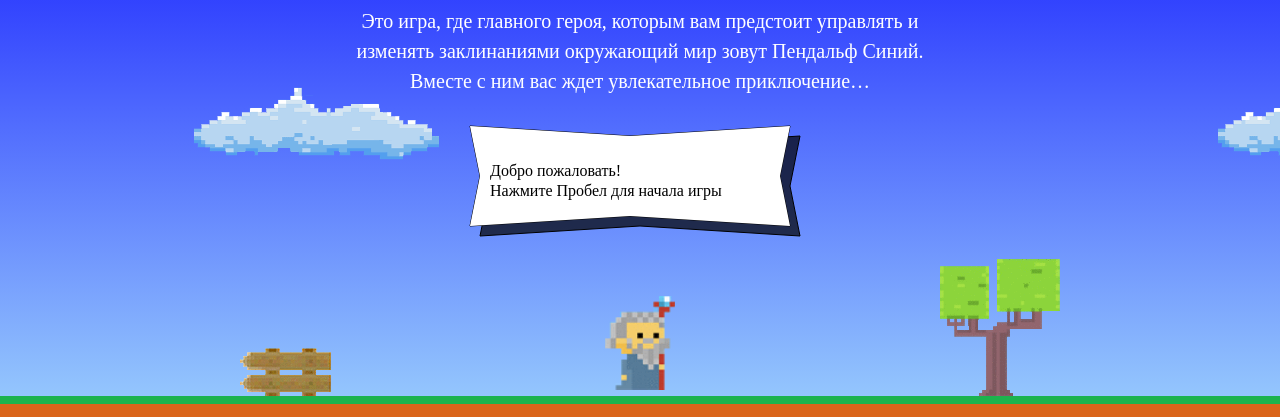
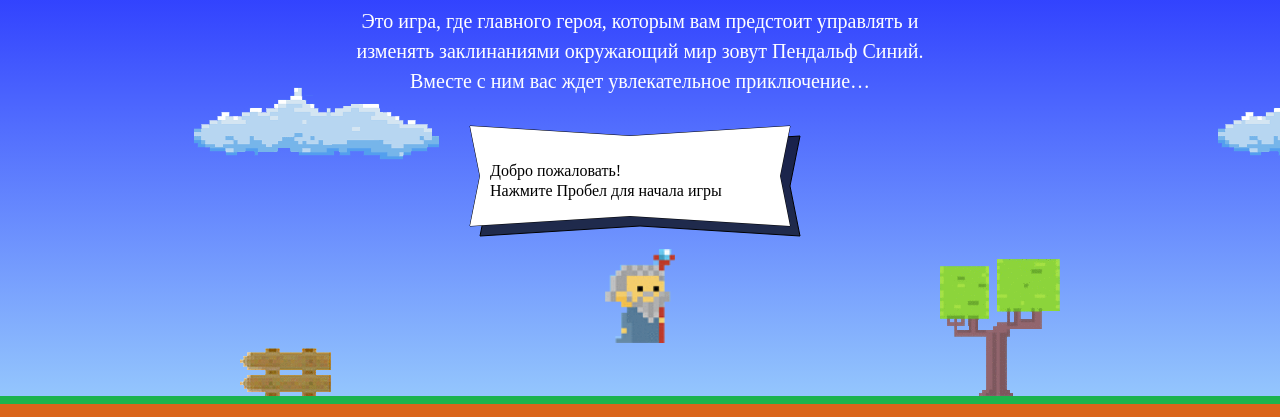
Before and after one commit to Linae77/778767-code-and-magick, a website: page index.html in a window 1280 px wide. Shown: the part 358-775 px from the top of the page. Drawn offline with Linux system fonts and the light colour scheme; a web font is replaced by a local one.

Commit message:
Задание 3 раздела: DOM-элементы

```diff
--- a/index.html
+++ b/index.html
@@ -182,23 +182,24 @@
 </template>
 
 <script type="text/javascript">
-  var fireballSize = 22;
+  var fireballSize = 22;  //это переменная - размер мяча мага
   function getFireballSpeed(left) {
    if (left) {return 5};
      return 2;
    };
-  wizardSpeed = 3;
-  wizardWidth = 70;
+  var wizardSpeed = 3;
+  var wizardWidth = 70;
   function getWizardHeight(wizardWidth) {
     return wizardWidth * 1.337;
   }
   function getWizardX(width) {
-    return width/2 - 35;
+    return width/2 - wizardWidth/2;
   };
   function getWizardY (height) {
-    return height * 2/3;
+    return height * 2/3 - wizardWidth * 1.337/2;
   };
 </script>
+<script src="js/setup.js"></script>
 <script src="js/stat.js"></script>
 <script src="js/game.js"></script>
 
```
